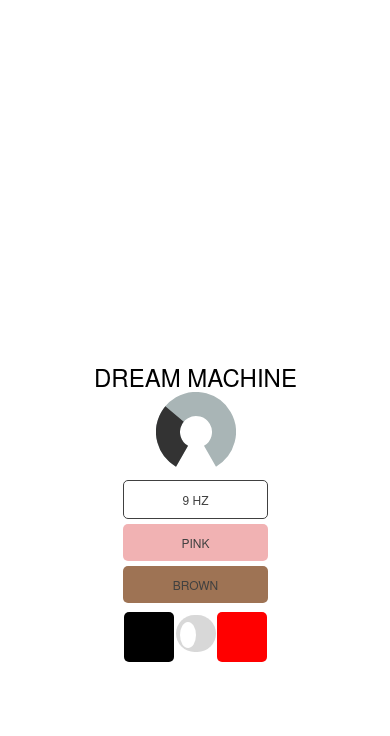
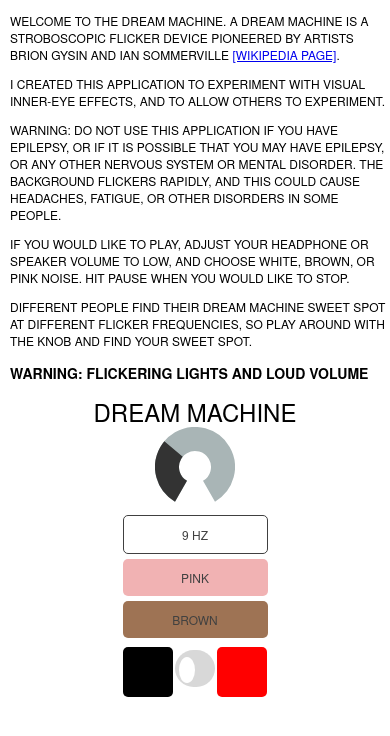
Before and after one commit to revittek/dream-machine, a website: page www/index.html in a window 390 px wide. Drawn offline with nearby package versions, Linux system fonts and the light colour scheme; some packages are replaced by stand-ins of ours.

Commit message:
Added description

```diff
--- a/www/css/index.css
+++ b/www/css/index.css
@@ -11,17 +11,36 @@ body {
     padding:0px;
     text-transform:uppercase;
     width:100%;
+    display: flex;
+    flex-direction: row;
 }
+
+@media (max-width: 800px) {
+  body {
+    flex-direction: column;
+    align-items: center;
+  }
+}
+
+.description {
+    margin-left: 10px;
+    max-width: 500px;
+}
+
+.description h3 {
+
+}
+
 /* Portrait layout (default) */
 .app {
-    position:absolute;             /* position in the center of the screen */
+    /*position:absolute;              position in the center of the screen */
     left:50%;
     top:50%;
     height:225px;                   /* text area height */
     width:225px;                   /* text area width */
     text-align:center;
-    padding:180px 0px 0px 0px;     /* image height is 200px (bottom 20px are overlapped with text) */
-    margin:-240px 0px 0px -112px;  /* offset vertical: half of image height and text area height */
+    /*padding:180px 0px 0px 0px;     /* image height is 200px (bottom 20px are overlapped with text) */
+    /*margin:-240px 0px 0px -112px;  /* offset vertical: half of image height and text area height */
                                    /* offset horizontal: half of text area width */
 }
 
@@ -29,8 +48,8 @@ body {
 @media screen and (min-aspect-ratio: 1/1) and (min-width:400px) {
     .app {
         background-position:left center;
-        padding:75px 0px 75px 170px;  /* padding-top + padding-bottom + text area = image height */
-        margin:-90px 0px 0px -198px;  /* offset vertical: half of image height */
+        /*padding:75px 0px 75px 170px;  /* padding-top + padding-bottom + text area = image height */
+        /*margin:-90px 0px 0px -198px;  /* offset vertical: half of image height */
                                       /* offset horizontal: half of image width and text area width */
     }
 }
--- a/www/index.html
+++ b/www/index.html
@@ -13,6 +13,15 @@
         <script src="js/jquery.knob.js"></script>
     </head>
     <body>
+        <div class="description" id="description">
+            <p>Welcome to the dream machine. A dream machine is a stroboscopic flicker device pioneered by artists Brion Gysin and Ian Sommerville <a href="https://es.wikipedia.org/wiki/Dreamachine" target="_blank">[Wikipedia Page]</a>.</p>
+            <p>I created this application to experiment with visual inner-eye effects, and to allow others to experiment.</p>
+            <p>Warning: Do not use this application if you have epilepsy, or if it is possible that you may have epilepsy, or any other nervous system or mental disorder. The background flickers rapidly, and this could cause headaches, fatigue, or other disorders in some people.</p>
+            <p>If you would like to play, adjust your headphone or speaker volume to low, and choose white, brown, or pink noise. Hit Pause when you would like to stop.</p>
+            <p>Different people find their dream machine sweet spot at different flicker frequencies, so play around with the knob and find your sweet spot.</p>
+            <p></p>
+            <h3>Warning: Flickering Lights and Loud Volume</h3>
+            </div>
     	<div class="app">
     	<h1 id="title">Dream Machine</h1>
     	<div id="knobby">
--- a/www/js/index.js
+++ b/www/js/index.js
@@ -14,6 +14,7 @@ var app = {
     	document.getElementById("color-select").style.visibility = "visible";
         document.getElementById("box").style.visibility = "visible";
         document.getElementById("switcher").style.visibility = "visible";
+        document.getElementById("description").style.visibility = "visible";
     	document.body.style.backgroundColor = "white";
     	clearInterval(myVar);
     	$('dial').val(this.hertz).trigger('change');
@@ -36,6 +37,7 @@ var app = {
     	document.getElementById("color-select").style.visibility = "hidden";
         document.getElementById("box").style.visibility = "hidden";
         document.getElementById("switcher").style.visibility = "hidden";
+        document.getElementById("description").style.visibility = "hidden";
     	this.playNoise(color);
     	var state = false;
     	myVar = setInterval(function(){
```
Also changed, not shown: 1 other file.
